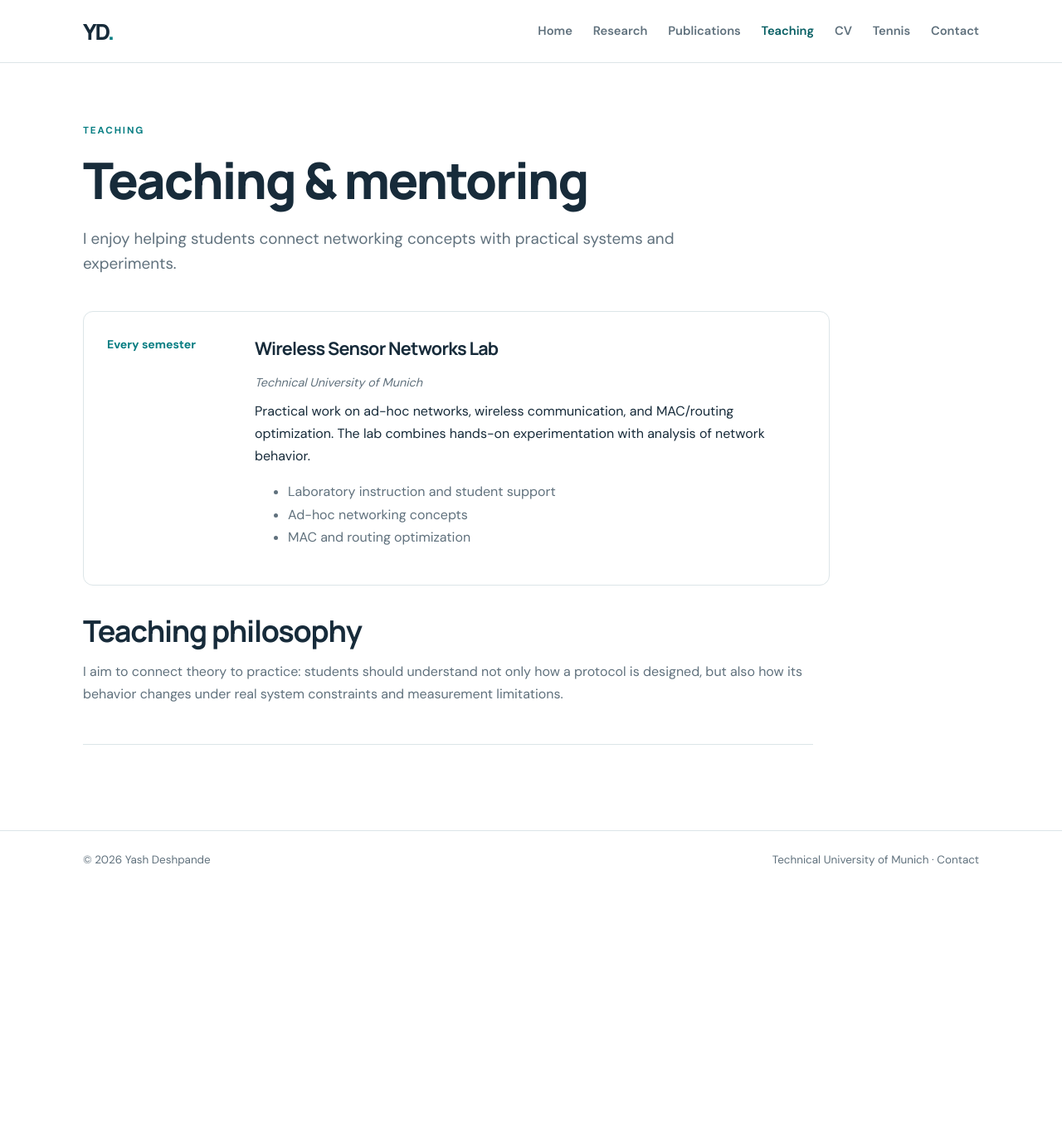
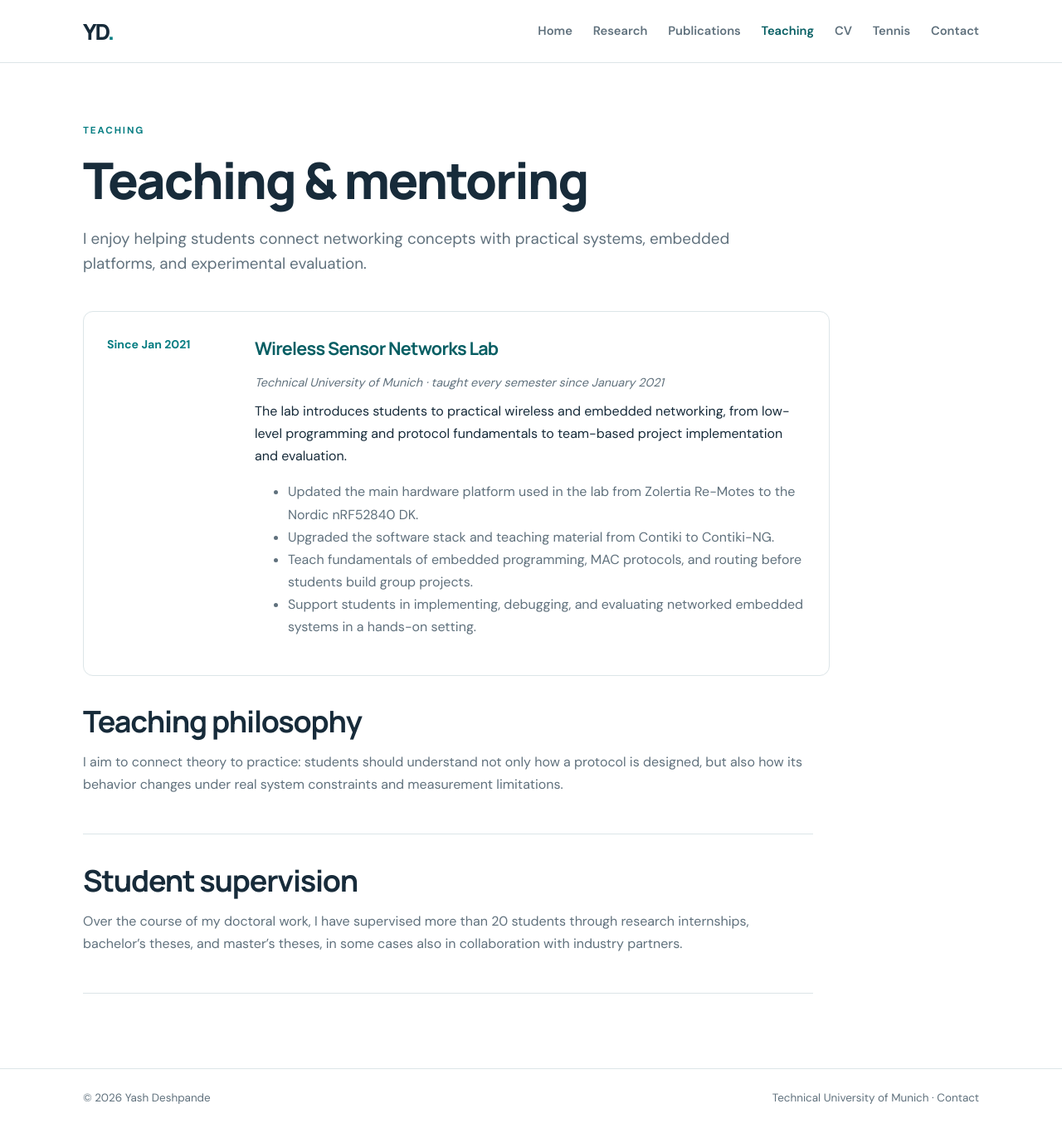
Before and after one commit to deshpandeyash/deshpandeyash.github.io, a Jekyll site: the page built from teaching.html, in a window 1280 px wide and 1360 px high. Shown: the whole window at 83% size. Built offline with Jekyll 4.4.1, drawn with Linux system fonts in a browser that asks for light colours.

Commit message:
Expand teaching section details
Co-authored-by: Copilot <223556219+Copilot@users.noreply.github.com>

```diff
--- a/teaching.html
+++ b/teaching.html
@@ -8,18 +8,19 @@ permalink: /teaching/
 <main id="main" class="container page-content">
   <p class="eyebrow">Teaching</p>
   <h1>Teaching & mentoring</h1>
-  <p class="page-lead">I enjoy helping students connect networking concepts with practical systems and experiments.</p>
+  <p class="page-lead">I enjoy helping students connect networking concepts with practical systems, embedded platforms, and experimental evaluation.</p>
 
   <article class="teaching-card">
-    <div class="teaching-date">Every semester</div>
+    <div class="teaching-date">Since Jan 2021</div>
     <div>
-      <h2>Wireless Sensor Networks Lab</h2>
-      <p class="venue">Technical University of Munich</p>
-      <p>Practical work on ad-hoc networks, wireless communication, and MAC/routing optimization. The lab combines hands-on experimentation with analysis of network behavior.</p>
+      <h2><a href="https://www.ce.cit.tum.de/lkn/lehre/praktika/wireless-sensor-networks/" target="_blank" rel="noreferrer noopener">Wireless Sensor Networks Lab</a></h2>
+      <p class="venue">Technical University of Munich · taught every semester since January 2021</p>
+      <p>The lab introduces students to practical wireless and embedded networking, from low-level programming and protocol fundamentals to team-based project implementation and evaluation.</p>
       <ul class="detail-list">
-        <li>Laboratory instruction and student support</li>
-        <li>Ad-hoc networking concepts</li>
-        <li>MAC and routing optimization</li>
+        <li>Updated the main hardware platform used in the lab from Zolertia Re-Motes to the Nordic nRF52840 DK.</li>
+        <li>Upgraded the software stack and teaching material from Contiki to Contiki-NG.</li>
+        <li>Teach fundamentals of embedded programming, MAC protocols, and routing before students build group projects.</li>
+        <li>Support students in implementing, debugging, and evaluating networked embedded systems in a hands-on setting.</li>
       </ul>
     </div>
   </article>
@@ -28,4 +29,9 @@ permalink: /teaching/
     <h2>Teaching philosophy</h2>
     <p>I aim to connect theory to practice: students should understand not only how a protocol is designed, but also how its behavior changes under real system constraints and measurement limitations.</p>
   </section>
+
+  <section class="research-item">
+    <h2>Student supervision</h2>
+    <p>Over the course of my doctoral work, I have supervised more than 20 students through research internships, bachelor’s theses, and master’s theses, in some cases also in collaboration with industry partners.</p>
+  </section>
 </main>
```
